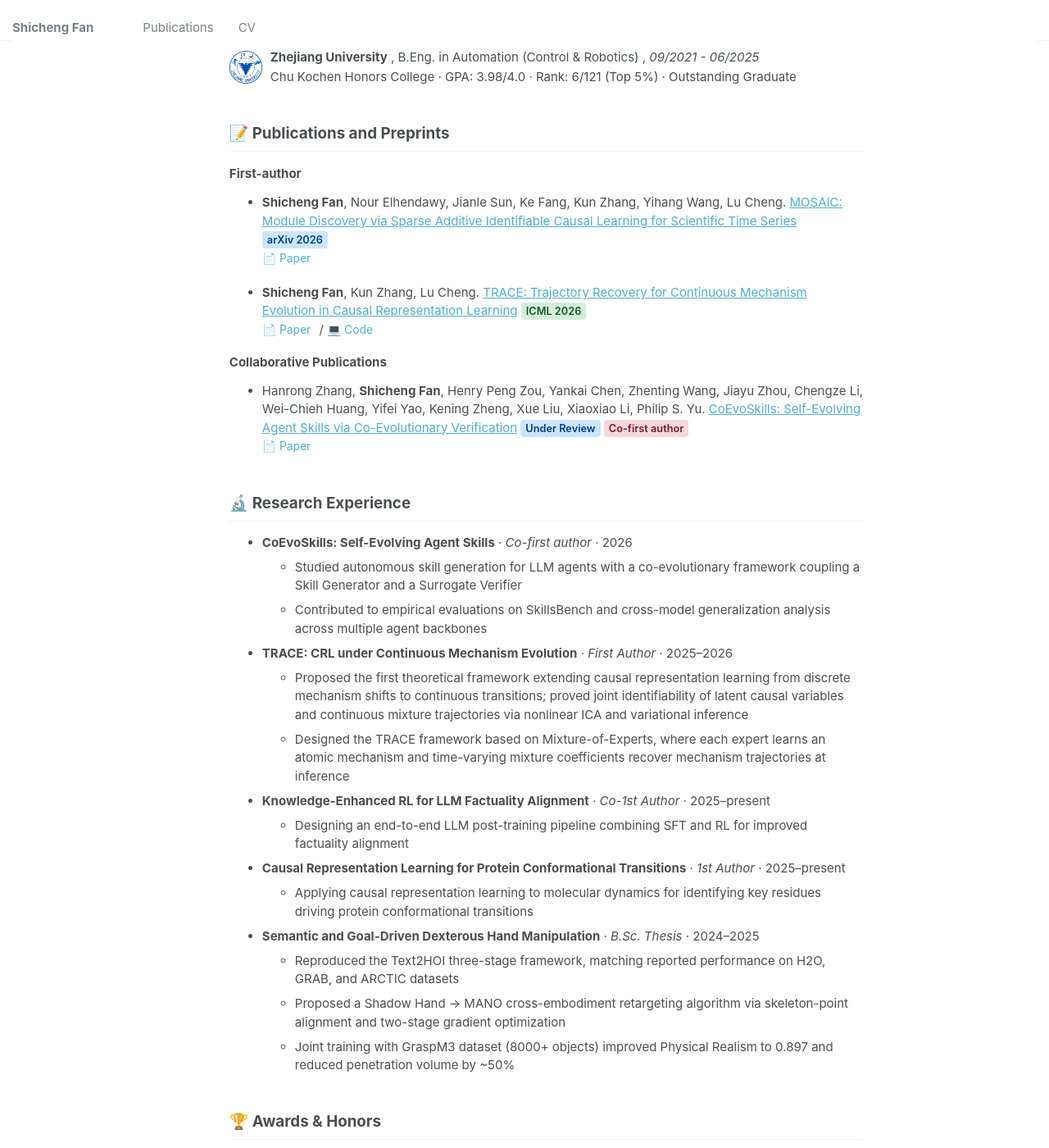
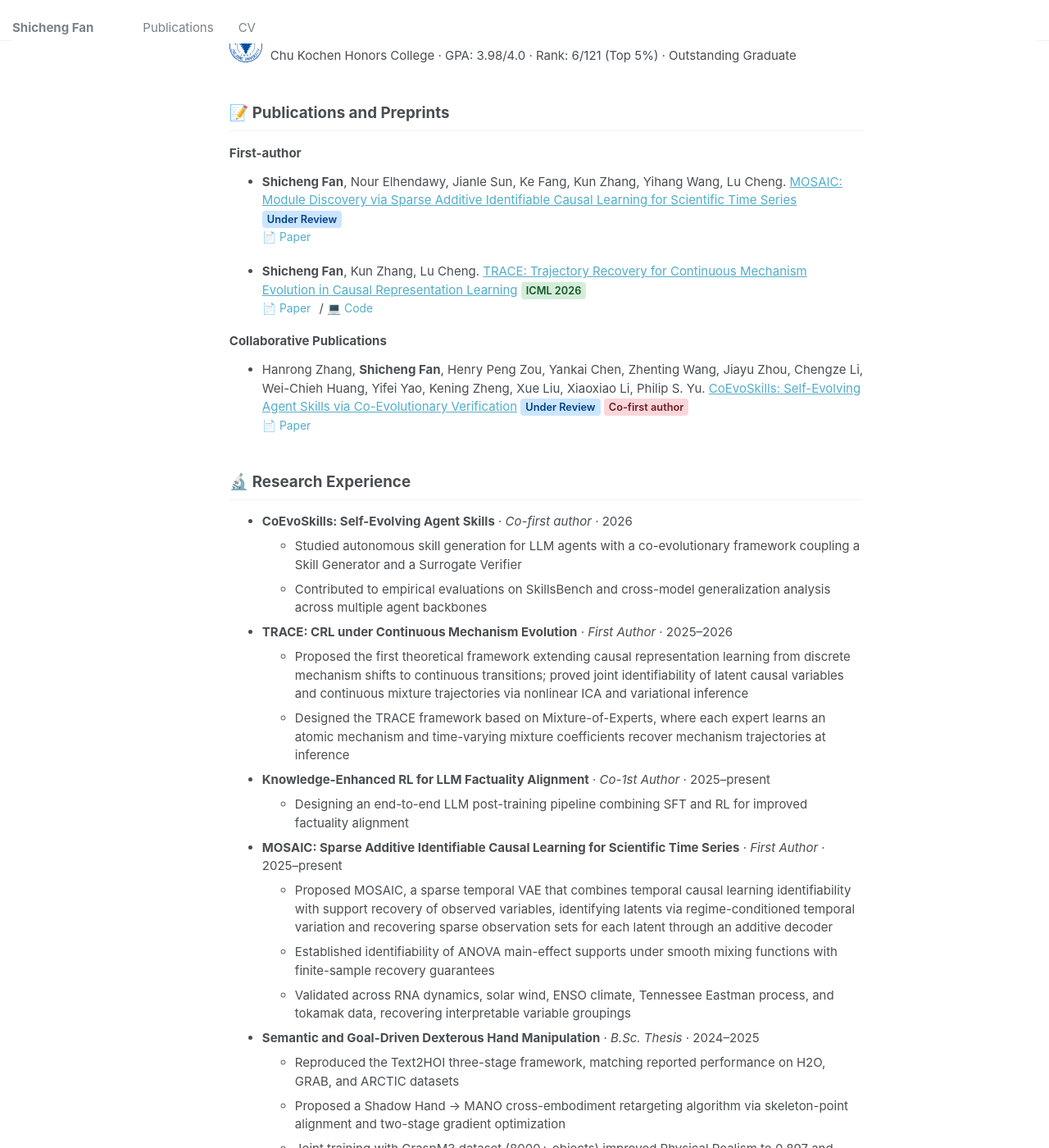
Before and after one commit to shichengf/shichengf.github.io, a Jekyll site: the page built from _pages/about.md, in a window 1280 px wide and 1400 px high, scrolled down 817 px. Shown: the whole window at 82% size. Built offline with Jekyll 4.4.1, drawn with Linux system fonts in a browser that asks for light colours; some of the changed text lies outside the part shown.

Commit message:
fix mistakes

```diff
--- a/_pages/about.md
+++ b/_pages/about.md
@@ -30,7 +30,7 @@ redirect_from:
 <ul class="news-list">
   <li><span class="news-date">[2026.05]</span> New arXiv: <strong><em>MOSAIC</em></strong> — Module Discovery via Sparse Additive Identifiable Causal Learning for Scientific Time Series. <a href="https://arxiv.org/abs/2605.05524">📄 Paper</a></li>
   <li><span class="news-date">[2026.04]</span> Excited that <strong><em>TRACE</em></strong> has been <strong>accepted to ICML 2026</strong>! Trajectory Recovery for Continuous Mechanism Evolution in Causal Representation Learning. <a href="https://www.arxiv.org/abs/2601.21135">📄 Paper</a> · <a href="https://github.com/shichengf/trace">💻 Code</a></li>
-  <li><span class="news-date">[2026.04]</span> New arXiv: <strong><em>CoEvoSkills</em></strong> — Self-Evolving Agent Skills via Co-Evolutionary Verification (<em>under review</em>). <a href="https://arxiv.org/abs/2604.01687">📄 Paper</a></li>
+  <li><span class="news-date">[2026.04]</span> New arXiv: <strong><em>CoEvoSkills</em></strong> — Self-Evolving Agent Skills via Co-Evolutionary Verification. <a href="https://arxiv.org/abs/2604.01687">📄 Paper</a></li>
   <li><span class="news-date">[2026.01]</span> New arXiv: <strong><em>TRACE</em></strong> — Trajectory Recovery for Continuous Mechanism Evolution in Causal Representation Learning. <a href="https://www.arxiv.org/abs/2601.21135">📄 Paper</a></li>
   <li><span class="news-date">[2025.08]</span> Started Ph.D. at UIC! 🎓</li>
 </ul>
@@ -53,7 +53,7 @@ redirect_from:
 
 ### First-author
 
-* **Shicheng Fan**, Nour Elhendawy, Jianle Sun, Ke Fang, Kun Zhang, Yihang Wang, Lu Cheng. [MOSAIC: Module Discovery via Sparse Additive Identifiable Causal Learning for Scientific Time Series](https://arxiv.org/abs/2605.05524) <span class="venue venue-review">arXiv 2026</span>
+* **Shicheng Fan**, Nour Elhendawy, Jianle Sun, Ke Fang, Kun Zhang, Yihang Wang, Lu Cheng. [MOSAIC: Module Discovery via Sparse Additive Identifiable Causal Learning for Scientific Time Series](https://arxiv.org/abs/2605.05524) <span class="venue venue-review">Under Review</span>
 <br><span class="pub-links">[📄 Paper](https://arxiv.org/abs/2605.05524)</span>
 
 * **Shicheng Fan**, Kun Zhang, Lu Cheng. [TRACE: Trajectory Recovery for Continuous Mechanism Evolution in Causal Representation Learning](https://www.arxiv.org/abs/2601.21135) <span class="venue venue-pub">ICML 2026</span>
@@ -78,8 +78,10 @@ redirect_from:
 * **Knowledge-Enhanced RL for LLM Factuality Alignment** · *Co-1st Author* · 2025–present
   * Designing an end-to-end LLM post-training pipeline combining SFT and RL for improved factuality alignment
 
-* **Causal Representation Learning for Protein Conformational Transitions** · *1st Author* · 2025–present
-  * Applying causal representation learning to molecular dynamics for identifying key residues driving protein conformational transitions
+* **MOSAIC: Sparse Additive Identifiable Causal Learning for Scientific Time Series** · *First Author* · 2025–present
+  * Proposed MOSAIC, a sparse temporal VAE that combines temporal causal learning identifiability with support recovery of observed variables, identifying latents via regime-conditioned temporal variation and recovering sparse observation sets for each latent through an additive decoder
+  * Established identifiability of ANOVA main-effect supports under smooth mixing functions with finite-sample recovery guarantees
+  * Validated across RNA dynamics, solar wind, ENSO climate, Tennessee Eastman process, and tokamak data, recovering interpretable variable groupings
 
 * **Semantic and Goal-Driven Dexterous Hand Manipulation** · *B.Sc. Thesis* · 2024–2025
   * Reproduced the Text2HOI three-stage framework, matching reported performance on H2O, GRAB, and ARCTIC datasets
```
